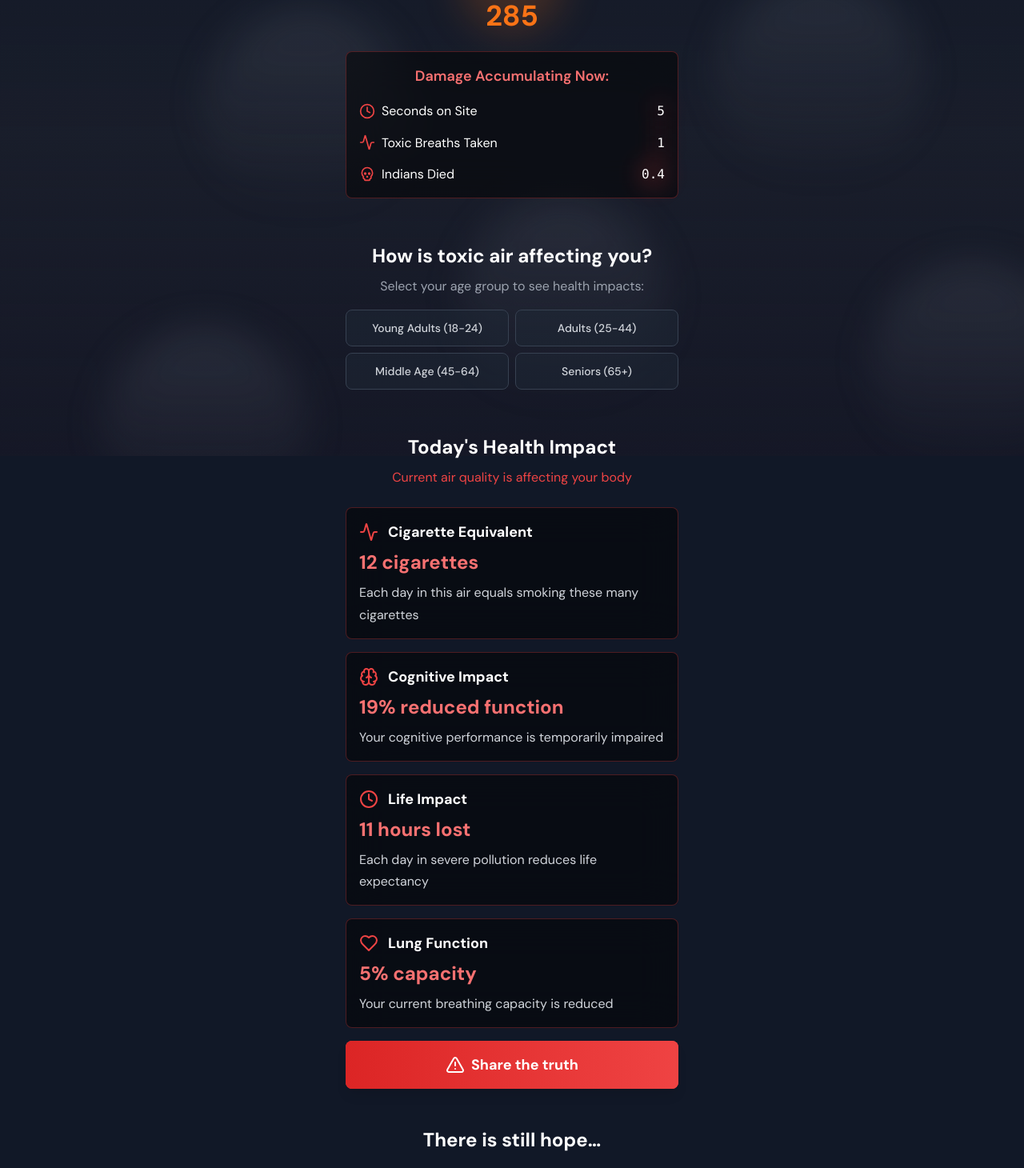
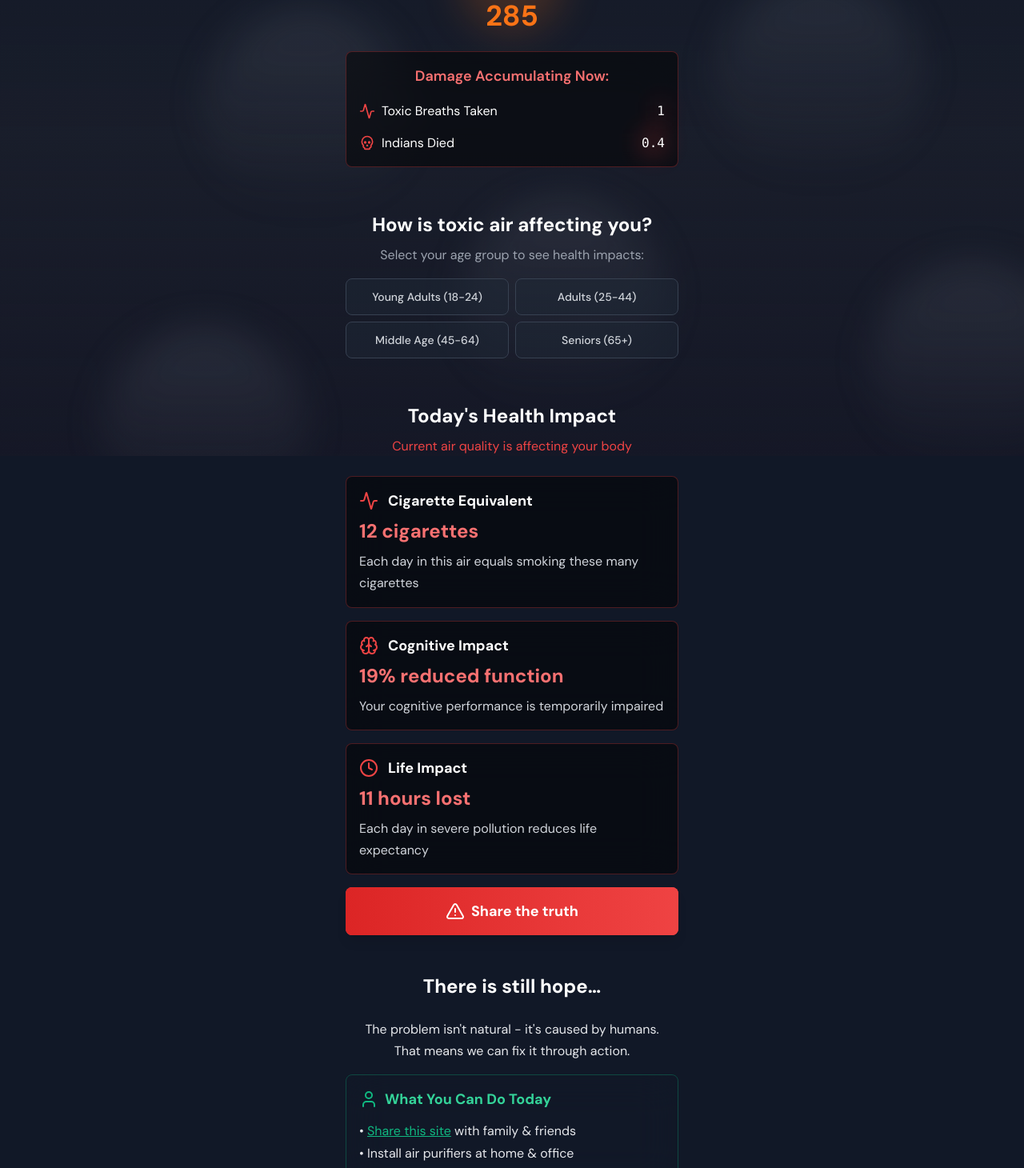
Before and after one commit to namanyayg/air, a Next.js app: page / in a window 1280 px wide. Shown: the part 230-1690 px from the top of the page at 80% size. Built offline with nearby package versions, Linux system fonts and the light colour scheme.

Commit message:
minor qol fixes

```diff
--- a/src/app/page.tsx
+++ b/src/app/page.tsx
@@ -194,7 +194,7 @@ const AgeImpact: React.FC<AgeImpactProps> = ({ aqi }) => {
         "Accelerated memory loss equivalent to aging 3 extra years",
         "Each month reduces your healthy retirement years by 2 months",
       ],
-      emotional: "You&apos;ve worked hard all your life. Don&apos;t let toxic air rob you of your golden years."
+      emotional: "You have worked hard all your life. Do not let toxic air rob you of your golden years."
     },
     senior: {
       title: "Seniors (65+)",
@@ -322,11 +322,11 @@ const StatsCounter: React.FC<StatsCounterProps> = ({ startTime }) => {
         Damage Accumulating Now:
       </h2>
       <div className="space-y-3">
-        <DamageStat
+        {/* <DamageStat
           icon={<Clock className="w-5 h-5 text-red-500" />}
           label="Seconds on Site"
           value={<span className="font-mono">{stats.seconds.toLocaleString()}</span>}
-        />
+        /> */}
         <DamageStat
           icon={<Activity className="w-5 h-5 text-red-500" />}
           label="Toxic Breaths Taken"
@@ -383,13 +383,13 @@ const DailyImpactSection: React.FC<{ aqi: number }> = ({ aqi }) => {
       value: `${Math.floor(aqi/25)} hours lost`,
       description: "Each day in severe pollution reduces life expectancy"
     },
-    lungs: {
-      icon: Heart,
-      title: "Lung Function",
-      // Based on EPA studies on PM2.5 and respiratory function
-      value: `${Math.max(0, 100 - (aqi/3))}% capacity`,
-      description: "Your current breathing capacity is reduced"
-    }
+    // lungs: {
+    //   icon: Heart,
+    //   title: "Lung Function",
+    //   // Based on EPA studies on PM2.5 and respiratory function
+    //   value: `${Math.max(0, 100 - (aqi/3))}% capacity`,
+    //   description: "Your current breathing capacity is reduced"
+    // }
   };
 
   return (
```
